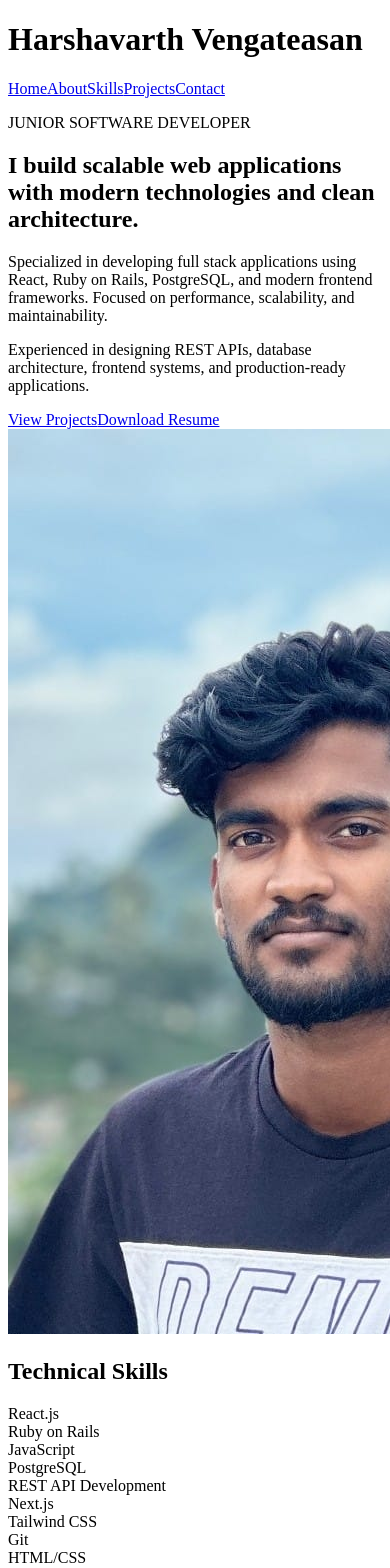
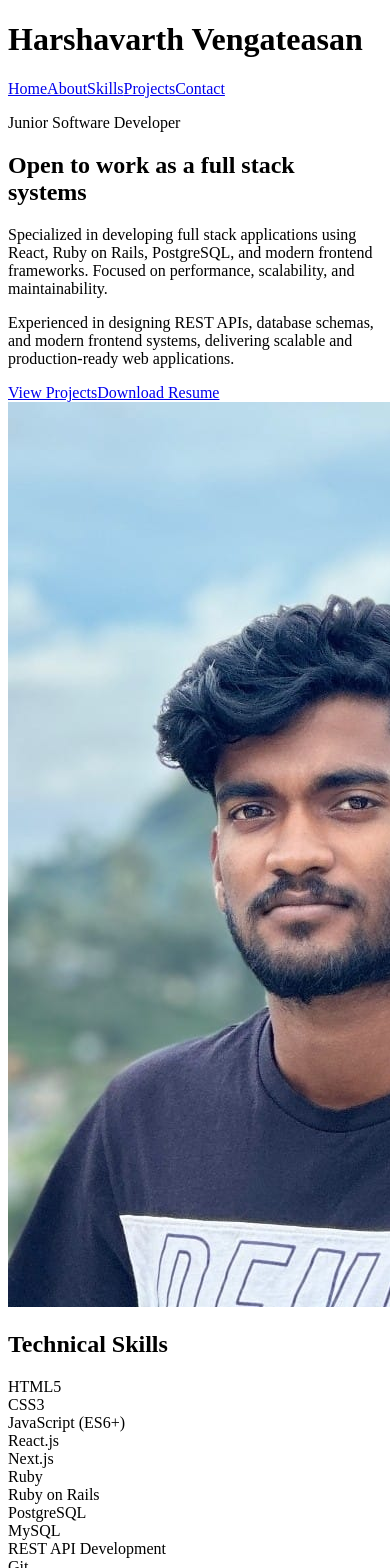
Before and after one commit to Harshavarth20/Personal-Portfolio, a React (Vite) app: page / in a window 390 px wide. Shown: the top 1568 px of the page. Built offline with nearby package versions, Linux system fonts and the light colour scheme; the HTML template or start-up script is replaced by a standard one.

Commit message:
Done changes on Hero section

```diff
--- a/package.json
+++ b/package.json
@@ -13,7 +13,8 @@
     "@tailwindcss/vite": "^4.2.1",
     "react": "^19.2.0",
     "react-dom": "^19.2.0",
-    "react-icons": "^5.5.0"
+    "react-icons": "^5.5.0",
+    "react-type-animation": "^3.2.0"
   },
   "devDependencies": {
     "@eslint/js": "^9.39.1",
--- a/src/components/Hero.jsx
+++ b/src/components/Hero.jsx
@@ -1,50 +1,63 @@
 import profile from "../assets/images/pic.jpeg";
+import { TypeAnimation } from "react-type-animation";
 
 function Hero() {
 	return (
-		<section id="home" className="pt-32 pb-20">
-
+		<section id="home" className="pt-32 pb-24">
 			<div className="max-w-6xl mx-auto px-6 grid md:grid-cols-2 gap-16 items-center">
 
-				{/* Left */}
-
+				{/* Left Content */}
 				<div>
 
-					<p className="text-cyan-400 text-sm mb-10">
-						JUNIOR SOFTWARE DEVELOPER
+					{/* Role label */}
+					<p className="text-cyan-400 text-sm tracking-wider uppercase mb-6">
+						Junior Software Developer
 					</p>
 
-					<h1 className="text-4xl md:text-5xl font-semibold text-white mb-6 leading-tight">
-
-						I build scalable web applications with modern technologies and clean architecture.
-
+					{/* Main Heading */}
+					<h1 className="text-2xl md:text-6xl font-bold text-white leading-tight mb-6">
+						Open to work as a{" "}
+						<span className="text-cyan-400">
+							<TypeAnimation
+								sequence={[
+									"web applications",
+									2000,
+									"full stack systems",
+									2000,
+									"scalable backend APIs",
+									2000,
+									"frontend user interfaces",
+									2000,
+								]}
+								speed={50}
+								repeat={Infinity}
+								wrapper="span"
+							/>
+						</span>
 					</h1>
 
-					<p className="text-gray-400 mb-4 leading-relaxed">
-
+					{/* Description */}
+					<p className="text-gray-400 text-lg leading-relaxed mb-4 max-w-xl">
 						Specialized in developing full stack applications using React, Ruby on Rails,
 						PostgreSQL, and modern frontend frameworks. Focused on performance, scalability,
 						and maintainability.
-
 					</p>
 
-					<p className="text-gray-400 mb-8 leading-relaxed">
-
-						Experienced in designing REST APIs, database architecture, frontend systems,
-						and production-ready applications.
-
+					<p className="text-gray-400 text-lg leading-relaxed mb-10 max-w-xl">
+						Experienced in designing REST APIs, database schemas, and modern frontend systems, delivering scalable and production-ready web applications.
 					</p>
 
-					<div className="flex gap-4">
+					{/* Buttons */}
+					<div className="flex flex-wrap gap-4">
 
 						<a
 							href="#projects"
 							className="
-    						px-6 py-3 rounded-md text-sm font-medium
-    						bg-white text-black
-    						hover:bg-cyan-400
-    						hover:text-black
+                px-7 py-3 rounded-md text-sm font-semibold
+                bg-cyan-400 text-black
+                hover:bg-cyan-300
                 transition-all duration-300
+                shadow-lg hover:shadow-cyan-400/20
               "
 						>
 							View Projects
@@ -54,12 +67,9 @@ function Hero() {
 							href="/resume/Harshavarth_Resume.pdf"
 							download
 							className="
-    						px-6 py-3 rounded-md text-sm font-medium
-    						border border-gray-700
-    						text-gray-300
-    						hover:bg-cyan-400
-    						hover:text-black
-    						hover:border-cyan-400
+                px-7 py-3 rounded-md text-sm font-semibold
+                border border-gray-600 text-gray-300
+                hover:bg-cyan-400 hover:text-black hover:border-cyan-400
                 transition-all duration-300
               "
 						>
@@ -70,19 +80,30 @@ function Hero() {
 
 				</div>
 
-				{/* Right */}
+				{/* Right Image */}
+				<div className="flex justify-center md:justify-end">
+					<div className="relative">
 
-				<div className="flex justify-center">
+						{/* Glow effect */}
+						<div className="absolute inset-0 bg-cyan-400/10 blur-2xl rounded-xl"></div>
 
 						<img
 							src={profile}
-						className="w-80 h-80 object-cover rounded-lg border border-gray-800 shadow-lg"
+							alt="Harshavarth profile"
+							className="
+                relative
+                w-72 h-72 md:w-80 md:h-80
+                object-cover
+                rounded-xl
+                border border-gray-800
+                shadow-xl
+              "
 						/>
 
 					</div>
+				</div>
 
 			</div>
-
 		</section>
 	);
 }
--- a/src/components/skills.jsx
+++ b/src/components/skills.jsx
@@ -1,16 +1,21 @@
 function Skills() {
 
   const skills = [
+    "HTML5",
+    "CSS3",
+    "JavaScript (ES6+)",
     "React.js",
+    "Next.js",
+    "Ruby",
     "Ruby on Rails",
-    "JavaScript",
     "PostgreSQL",
+    "MySQL",
     "REST API Development",
-    "Next.js",
+    "Git",
+    "GitHub",
     "Tailwind CSS",
-    "Git",
-    "HTML/CSS",
-    "MySQL",
+    "Responsive Web Design",
+    "API Integration",
   ];
 
   return (
```
Also changed, not shown: 1 other file (tests, documents, lock files or other folders). Lines whose indentation alone changed are shown as unchanged.
